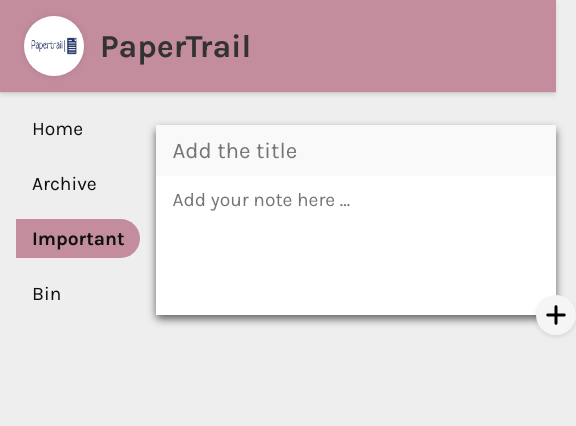
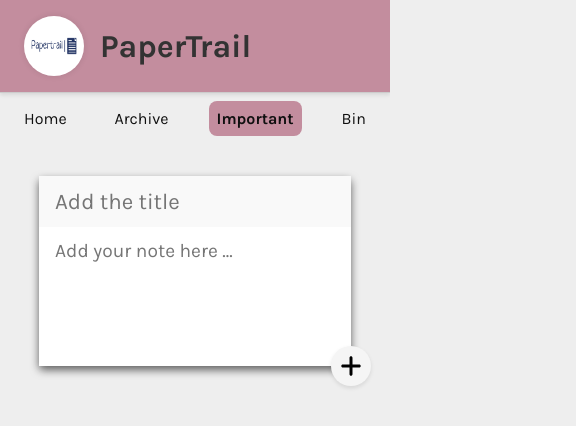
Before and after one commit to hritikRajput/notes-app, a React (Vite) app: page /important in a window 390 px wide. Shown: the top 426 px of the page, 576 px wide, since content can reach past the window. Built offline with nearby package versions, Linux system fonts and the light colour scheme.

Commit message:
Add media queries for responsive styling

```diff
--- a/src/components/NewNote/NewNote.css
+++ b/src/components/NewNote/NewNote.css
@@ -4,6 +4,7 @@
     display: flex;
     flex-direction: column;
     width: 400px;
+    max-height: 400px;
     margin: 32px auto;
     position: relative;
     box-shadow: 0 4px 8px rgba(0, 0, 0, 0.6);
@@ -57,3 +58,9 @@
   color: #ff0000;
   font-size: 14px;
 }
+
+@media screen and (max-width: 768px) {
+  .newnote{
+    max-width: 80vw;
+  }
+}
--- a/src/components/NoteCard/NoteCard.css
+++ b/src/components/NoteCard/NoteCard.css
@@ -3,6 +3,7 @@
     border-radius: 8px;
     padding: 8px;
     width: 300px;
+    max-width: 100%;
     box-shadow: 0 2px 4px rgba(0, 0, 0, 0.2);
 }
 .notecard__title-row{
--- a/src/components/Sidebar/Sidebar.css
+++ b/src/components/Sidebar/Sidebar.css
@@ -20,3 +20,19 @@
 .active-link{
     font-weight: 700;
 }
+
+@media screen and (max-width: 768px) {
+    .sidebar{
+        flex-direction: row;
+        gap: 0;
+        padding: 8px 16px;
+        justify-content: space-between;
+    }
+    .sidebar .link{
+        font-size: 1rem;
+        padding: 8px 8px;
+    }
+    .sidebar .link:hover, .active-link{
+        border-radius: 8px;
+    }
+}
--- a/src/index.css
+++ b/src/index.css
@@ -7,6 +7,8 @@
 }
 
 body{
+  min-height: 100vh;
+  width: 100%;
   font-family: 'Karla', sans-serif;
   background-color: #eee;
   color: #101010;
--- a/src/pages/Archive/Archive.css
+++ b/src/pages/Archive/Archive.css
@@ -5,7 +5,6 @@
 
 .archive__notecard-container{
     grid-column-start: 2;
-    padding: 16px 32px;
 }
 .archive__notecard{
     width: 100%;
@@ -19,3 +18,23 @@
 .no-notes{
     margin-top: 2rem;
 }
+
+@media screen and (max-width: 768px) {
+    .archive__grid-container{
+        grid-template-columns: 1fr;
+        justify-content: center;
+    }
+    .archive__notecard-container{
+        grid-column-start: 1;
+        grid-row-start: 2;
+    }
+    .archive__notecard-container h2,p{
+        text-align: center;
+    }
+    .archive__notecard{
+        width: 80%;
+        margin: 0 auto;
+        flex-direction: column;
+    }
+
+  }
--- a/src/pages/Bin/Bin.css
+++ b/src/pages/Bin/Bin.css
@@ -3,17 +3,8 @@
     grid-template-columns: 1fr 7fr;
 }
 
-.header{
-    grid-column: 1/3;
-}
-
-.sidebar{
-    grid-column: 1/2;
-}
-
 .bin__notecard-container{
     grid-column-start: 2;
-    padding: 16px 32px;
 }
 .bin__notecard{
     width: 100%;
@@ -23,7 +14,26 @@
     gap: 16px;
 
 }
-
 .no-notes{
     margin-top: 2rem;
 }
+
+@media screen and (max-width: 768px) {
+    .bin__grid-container{
+        grid-template-columns: 1fr;
+        justify-content: center;
+    }
+    .bin__notecard-container{
+        grid-column-start: 1;
+        grid-row-start: 2;
+    }
+    .bin__notecard-container h2,p{
+        text-align: center;
+    }
+    .bin__notecard{
+        width: 80%;
+        margin: 0 auto;
+        flex-direction: column;
+    }
+
+  }
--- a/src/pages/Bin/Bin.jsx
+++ b/src/pages/Bin/Bin.jsx
@@ -7,9 +7,10 @@ import "./Bin.css"
 export default function Bin() {
     const { deletedNotes } = useNotes()
     return (
+        <div className="bin">
+            <Header />
             <div className="bin__grid-container">
-            <Header className="header" />
-            <Sidebar className="sidebar" />
+                <Sidebar />
                 <div className="bin__notecard-container">
                     {deletedNotes.length > 0 ? <h2>Deleted Notes</h2> : <p className="no-notes">There is nothing to show</p>}
                     <div className="bin__notecard">
@@ -19,5 +20,6 @@ export default function Bin() {
                     </div>
                 </div>
             </div>
+        </div>
     );
 }
--- a/src/pages/Home/Home.css
+++ b/src/pages/Home/Home.css
@@ -4,7 +4,6 @@
 }
 .home__notes-container{
     grid-column-start: 2;
-    padding: 16px 32px;
 }
 .home__notecard{
     width: 100%;
@@ -13,3 +12,23 @@
     flex-wrap: wrap;
     gap: 16px;
 }
+
+@media screen and (max-width: 768px) {
+    .home__grid-container{
+        grid-template-columns: 1fr;
+        justify-content: center;
+    }
+    .home__notes-container{
+        grid-column-start: 1;
+        grid-row-start: 3;
+    }
+    .pinned-notes h2, .other-notes h2{
+       text-align: center;
+    }
+    .home__notecard{
+        width: 80%;
+        margin: 0 auto;
+        flex-direction: column;
+    }
+
+  }
--- a/src/pages/Home/Home.jsx
+++ b/src/pages/Home/Home.jsx
@@ -8,13 +8,13 @@ import { useNotes } from "../../context/notesContext"
 export default function Home() {
   const { notes, pinnedNotes } = useNotes()
   return (
-    <div>
+    <div className="home">
       <Header />
-      <div className="home home__grid-container">
-        <Sidebar className="sidebar" />
+      <div className="home__grid-container">
+        <Sidebar />
         <NewNote />
         <div className="home__notes-container">
-          <div>
+          <div className="pinned-notes">
             {pinnedNotes.length > 0 && <h2>Pinned Notes</h2>}
             <div className="home__notecard">
               {
@@ -22,7 +22,7 @@ export default function Home() {
               }
             </div>
           </div>
-          <div>
+          <div className="other-notes">
             {notes.length > 0 && <h2>Other Notes</h2>}
             <div className="home__notecard">
               {
--- a/src/pages/Important/Important.css
+++ b/src/pages/Important/Important.css
@@ -1,16 +1,10 @@
 .important__grid-container{
+    width: 100%;
     display: grid;
     grid-template-columns: 1fr 7fr;
 }
-.header{
-    grid-column: 1/3;
-}
-.sidebar{
-    grid-column: 1/2;
-}
 .important__notes-container{
     grid-column-start: 2;
-    padding: 16px 32px;
 }
 .important__notecard{
     width: 100%;
@@ -19,3 +13,23 @@
     flex-wrap: wrap;
     gap: 16px;
 }
+
+@media screen and (max-width: 768px) {
+    .important__grid-container{
+        grid-template-columns: 1fr;
+        justify-content: center;
+    }
+    .important__notes-container{
+        grid-column-start: 1;
+        grid-row-start: 3;
+    }
+    .important-notes h2,p{
+        text-align: center;
+     }
+    .important__notecard{
+        width: 80%;
+        margin: 0 auto;
+        flex-direction: column;
+    }
+
+  }
--- a/src/pages/Important/Important.jsx
+++ b/src/pages/Important/Important.jsx
@@ -10,11 +10,13 @@ export default function Important() {
     const [isImportant, setIsImportant] = React.useState(true)
     const { importantNotes } = useNotes()
     return (
+        <div className="important">
+            <Header />
             <div className="important__grid-container">
-            <Header className="header" />
-            <Sidebar className="sidebar" />
+                <Sidebar />
                 <NewNote isImportant={isImportant} />
                 <div className="important__notes-container" >
+                    <div className="important-notes">
                         {importantNotes.length > 0 && <h2>Important Notes</h2>}
                         <div className="important__notecard">
                             {
@@ -23,5 +25,7 @@ export default function Important() {
                         </div>
                     </div>
                 </div>
+            </div>
+        </div>
     );
 }
```
Lines whose indentation alone changed are shown as unchanged.
